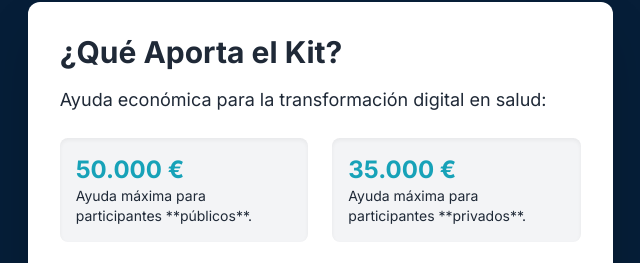
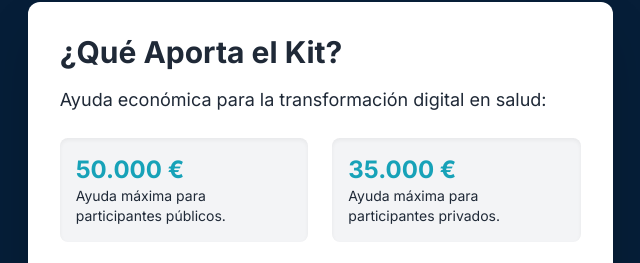
Before and after one commit to plisbona/evidenze_data_space, a plain HTML site: page index.html in a window 1280 px wide. Shown: the part 2227-2490 px from the top of the page, 635-1275 px from the left. Drawn offline with nearby package versions, Linux system fonts and the light colour scheme.

Commit message:
Update index.html

```diff
--- a/index.html
+++ b/index.html
@@ -146,11 +146,11 @@
                     <div class="grid grid-cols-1 sm:grid-cols-2 gap-6">
                         <div class="p-4 bg-gray-100 rounded-lg shadow-inner">
                             <span class="text-2xl font-bold text-accent block">50.000 €</span>
-                            <p class="text-sm">Ayuda máxima para participantes **públicos**.</p>
+                            <p class="text-sm">Ayuda máxima para participantes públicos.</p>
                         </div>
                         <div class="p-4 bg-gray-100 rounded-lg shadow-inner">
                             <span class="text-2xl font-bold text-accent block">35.000 €</span>
-                            <p class="text-sm">Ayuda máxima para participantes **privados**.</p>
+                            <p class="text-sm">Ayuda máxima para participantes privados.</p>
                         </div>
                     </div>
                     <ul class="mt-6 space-y-3 text-base">
```
